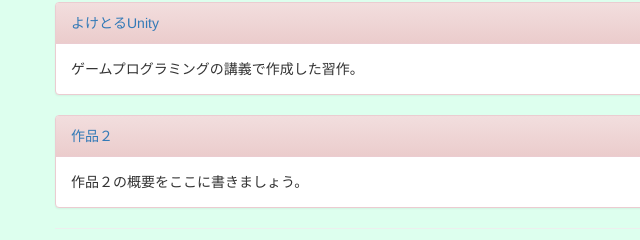
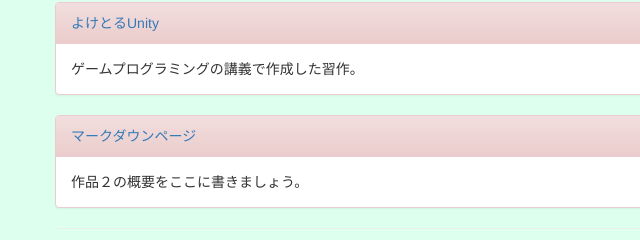
Before and after one commit to tanakaedu/tanakaedu.github.io, a plain HTML site: page index2.html in a window 1280 px wide. Shown: the part 128-368 px from the top of the page, 0-640 px from the left. Drawn offline with nearby package versions, Linux system fonts and the light colour scheme.

Commit message:
マークダウンページへのリンク

```diff
--- a/index2.html
+++ b/index2.html
@@ -40,7 +40,7 @@ Webページのソースに表示されるので、秘密の情報は
           </div>
 
           <div class="panel panel-danger">
-            <div class="panel-heading"><a href="./folder2/">作品２</a></div>
+            <div class="panel-heading"><a href="./markdown">マークダウンページ</a></div>
             <div class="panel-body">
               作品２の概要をここに書きましょう。
             </div>
```
